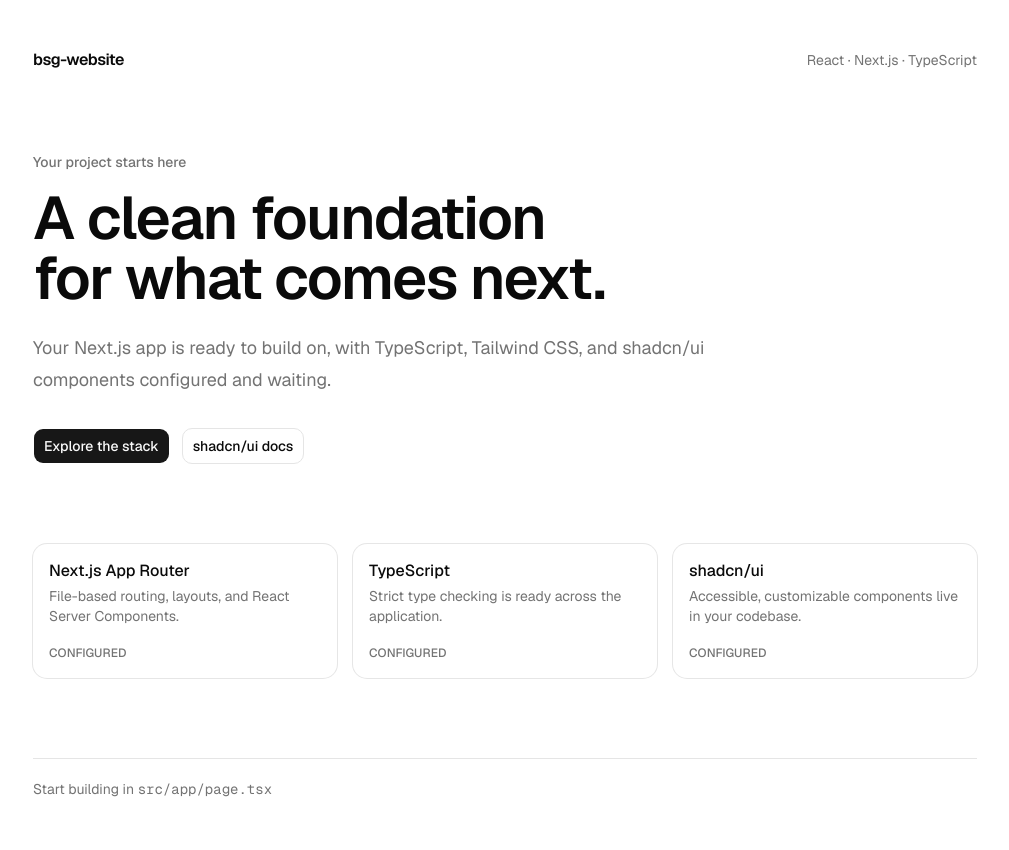
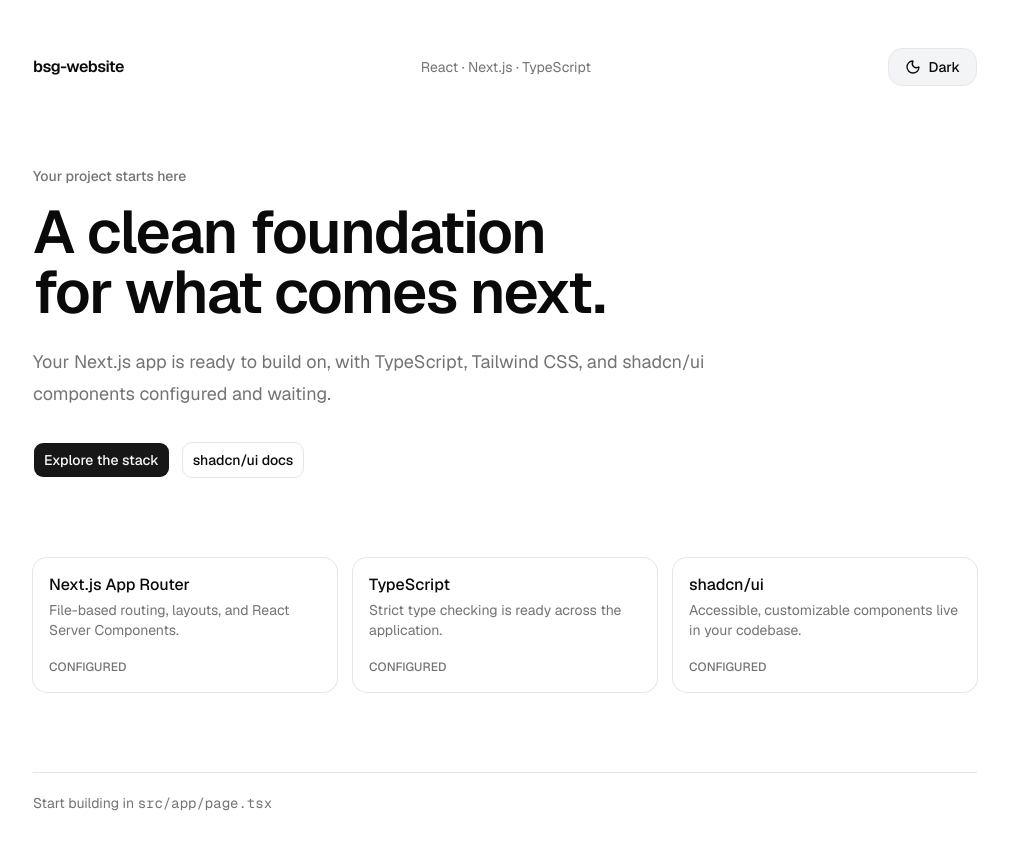
Before and after one commit to FirePenguin99/BSG-Website, a Next.js app in the folder bsg-website/: page / in a window 1280 px wide. Shown: the top 850 px of the page, without its empty margins (135-1144 px from the left). Built offline with nearby package versions, Linux system fonts and the light colour scheme.

Commit message:
feat: added nextjs-themes with dark and light mode

```diff
--- a/bsg-website/package.json
+++ b/bsg-website/package.json
@@ -14,6 +14,7 @@
     "cn": "^0.4.0",
     "lucide-react": "^1.53.0",
     "next": "16.4.0",
+    "next-themes": "^0.4.6",
     "react": "19.3.0",
     "react-dom": "19.3.0",
     "tw-animate-css": "^1.4.0"
--- /dev/null
+++ b/bsg-website/src/app/hello/page.tsx
@@ -0,0 +1,13 @@
+export default function Hello() {
+  return (
+    <main style={{ padding: '2rem', fontFamily: 'sans-serif' }}>
+      <h1>Welcome</h1>
+      <p>This is a basic TSX page template.</p>
+
+      <section style={{ marginTop: '1.5rem' }}>
+        <h2>Section Title</h2>
+        <p>Add your content here.</p>
+      </section>
+    </main>
+  );
+}
--- a/bsg-website/src/app/layout.tsx
+++ b/bsg-website/src/app/layout.tsx
@@ -1,5 +1,6 @@
 import type { Metadata } from "next";
 import { Geist, Geist_Mono } from "next/font/google";
+import { ThemeProvider } from "@/components/theme_provider";
 import "./globals.css";
 
 const geistSans = Geist({
@@ -22,8 +23,13 @@
     <html
       lang="en"
       className={`${geistSans.variable} ${geistMono.variable} h-full antialiased`}
+      suppressHydrationWarning
     >
-      <body className="min-h-full flex flex-col">{children}</body>
+      <body className="min-h-full flex flex-col">
+        <ThemeProvider attribute="class" defaultTheme="system" enableSystem>
+          {children}
+        </ThemeProvider>
+      </body>
     </html>
   );
 }
--- a/bsg-website/src/app/page.tsx
+++ b/bsg-website/src/app/page.tsx
@@ -7,6 +7,7 @@
   CardHeader,
   CardTitle,
 } from "@/components/ui/card";
+import { ThemeToggle } from "@/components/theme_toggle";
 
 const foundations = [
   {
@@ -33,6 +34,7 @@
         <span className="text-sm text-muted-foreground">
           React · Next.js · TypeScript
         </span>
+        <ThemeToggle></ThemeToggle>
       </header>
 
       <section className="flex flex-1 flex-col justify-center py-20">
--- /dev/null
+++ b/bsg-website/src/components/theme_provider.tsx
@@ -0,0 +1,8 @@
+"use client";
+
+import { ThemeProvider as NextThemesProvider } from "next-themes";
+import type { ComponentProps } from "react";
+
+export function ThemeProvider(props: ComponentProps<typeof NextThemesProvider>) {
+  return <NextThemesProvider {...props} />;
+}
--- /dev/null
+++ b/bsg-website/src/components/theme_toggle.tsx
@@ -0,0 +1,28 @@
+"use client";
+
+import { useTheme } from "next-themes";
+import { Moon, Sun } from "lucide-react";
+import { useEffect, useState } from "react";
+
+export function ThemeToggle() {
+
+  const { theme, setTheme } = useTheme();
+  const [mounted, setMounted] = useState(false);
+
+  useEffect(() => setMounted(true), []);
+
+  if (!mounted) return null;
+
+  return (
+    <button
+      onClick={() => setTheme(theme === "dark" ? "light" : "dark")}
+      className="inline-flex items-center gap-2 rounded-xl border border-gray-200 dark:border-gray-800 bg-gray-100 dark:bg-gray-900 px-4 py-2 text-sm font-medium hover:bg-gray-200 dark:hover:bg-gray-800 transition-all"
+    >
+      {theme === "dark" ? (
+        <><Sun className="h-4 w-4" /> Light</>
+      ) : (
+        <><Moon className="h-4 w-4" /> Dark</>
+      )}
+    </button>
+  );
+}
```
Also changed, not shown: 1 other file (tests, documents, lock files or other folders).
